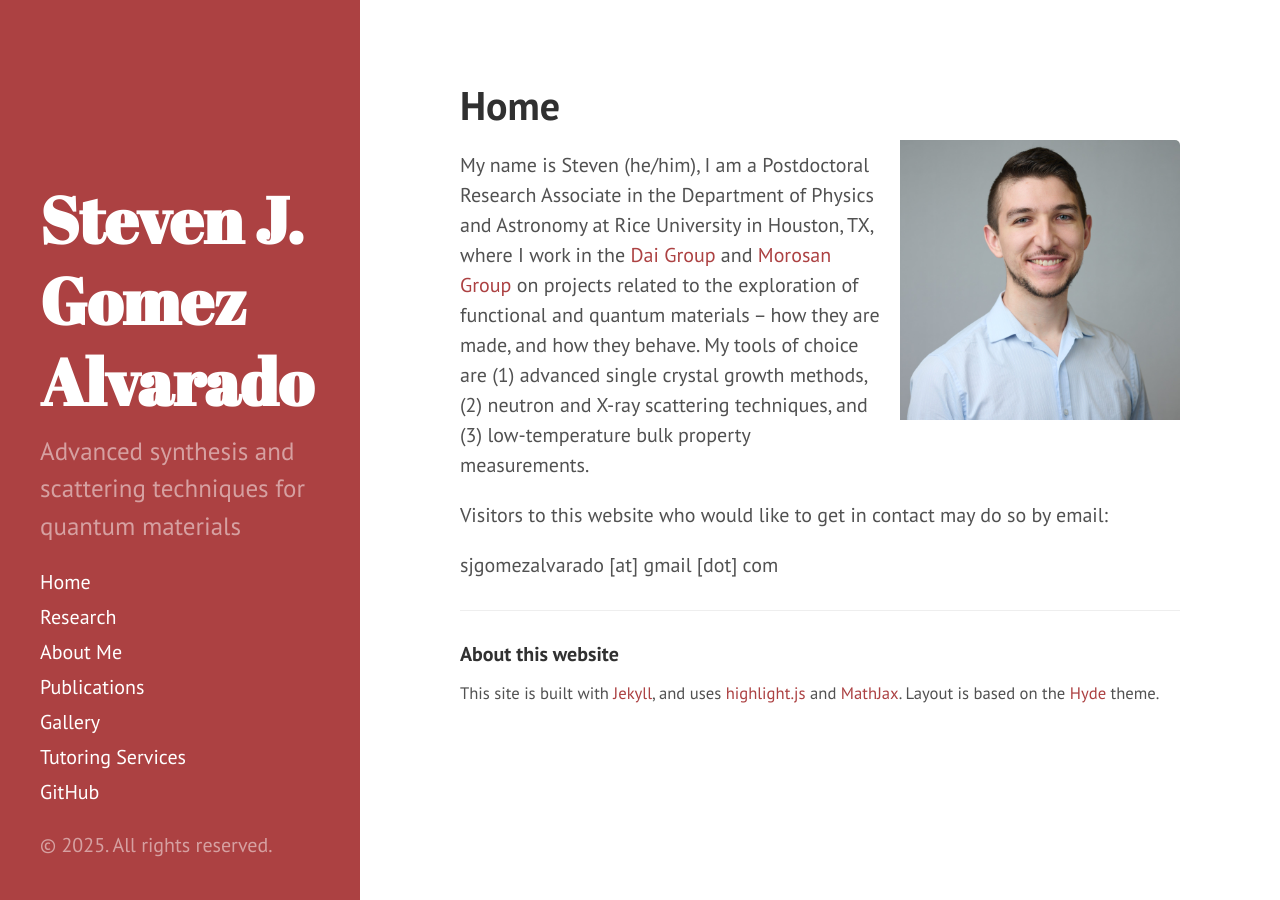
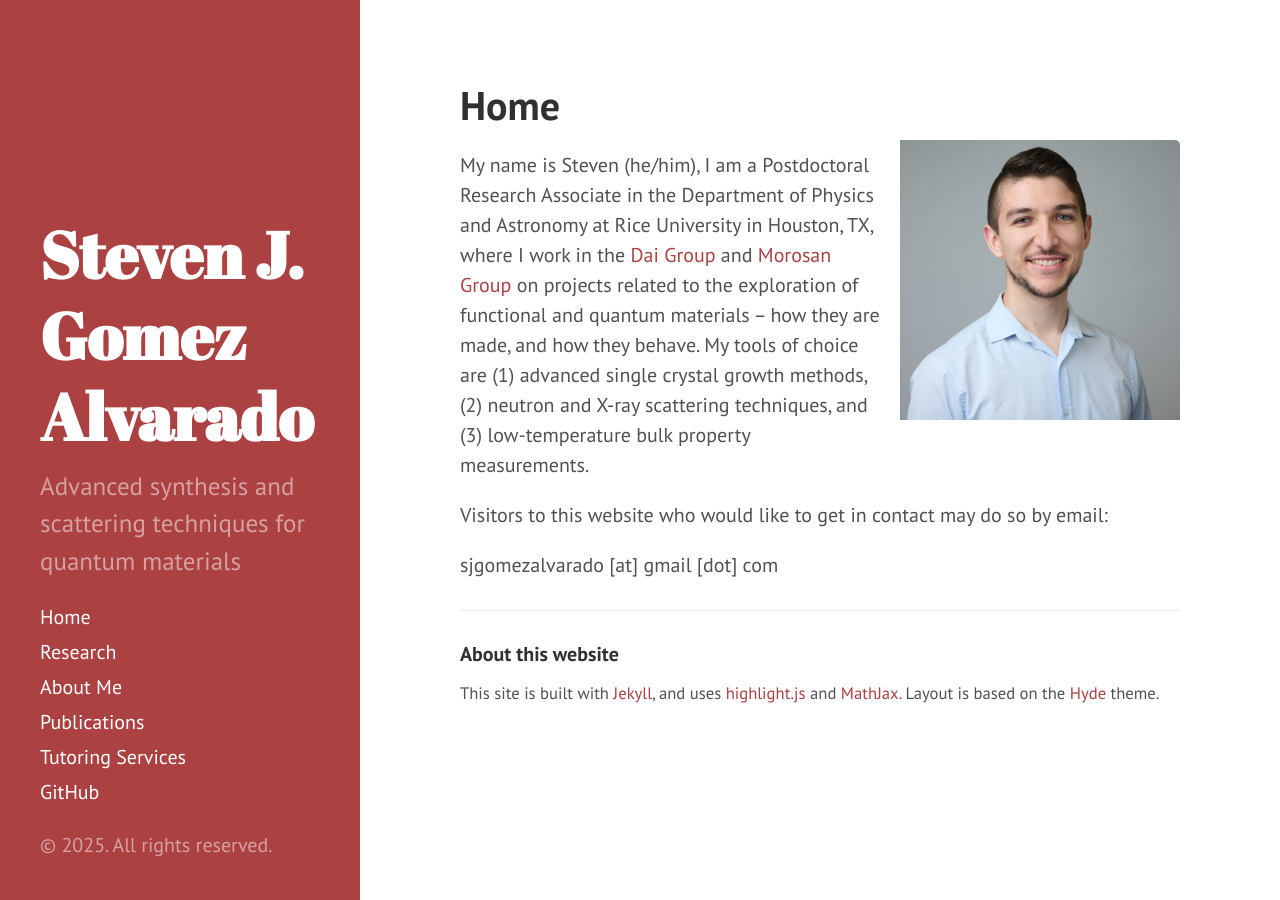
Before and after one commit to stevenjgomez/stevenjgomez.github.io, a Jekyll site: the page built from index.md, in a window 1280 px wide. Built offline with Jekyll 4.4.1, drawn with Linux system fonts in a browser that asks for light colours.

Commit message:
Remove gallery from sidebar

```diff
--- a/_includes/sidebar.html
+++ b/_includes/sidebar.html
@@ -17,7 +17,7 @@
         `layout: page` in the front-matter. See readme for usage.
       {% endcomment %}
 
-      {% assign ordered_titles = "Research,About Me,Publications,Gallery,Tutoring Services,GitHub" | split: "," %}
+      {% assign ordered_titles = "Research,About Me,Publications,Tutoring Services,GitHub" | split: "," %}
 
       {% for title in ordered_titles %}
         {% assign node = site.pages | where: "title", title | first %}
```
